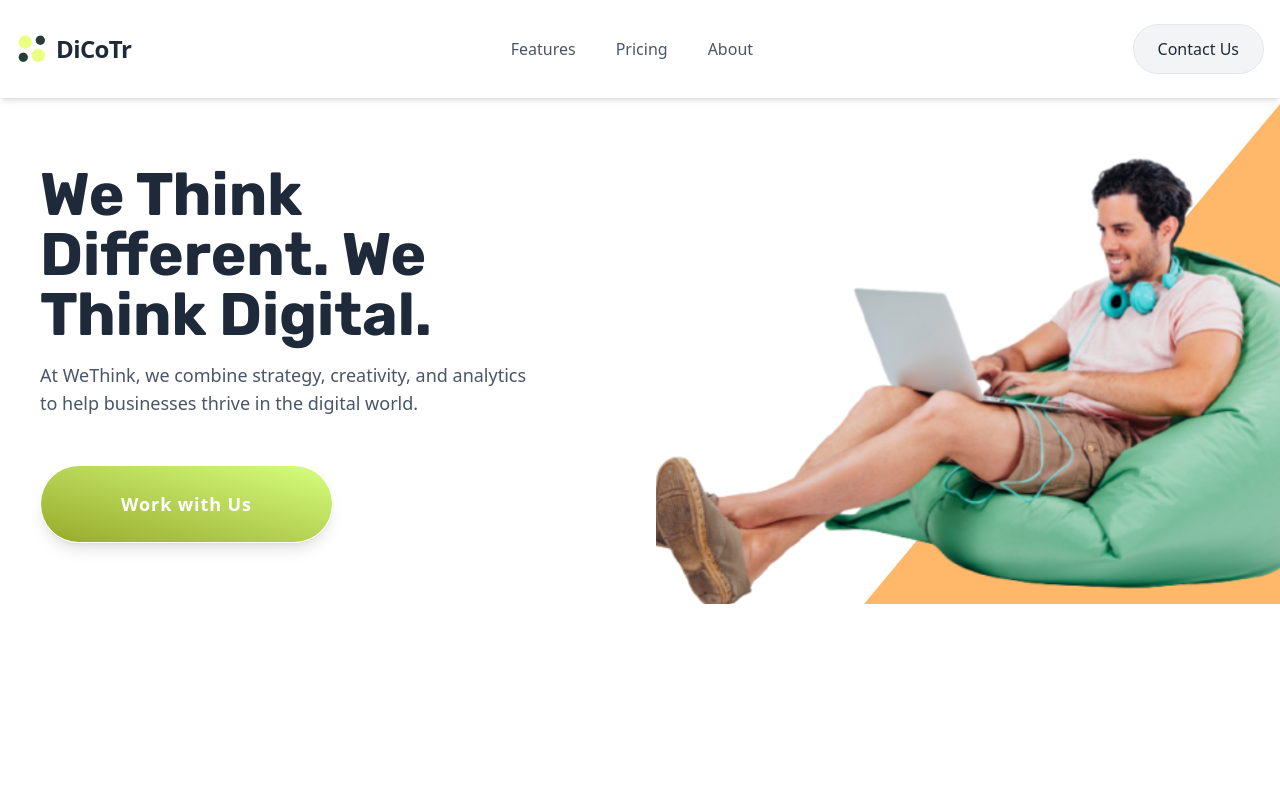
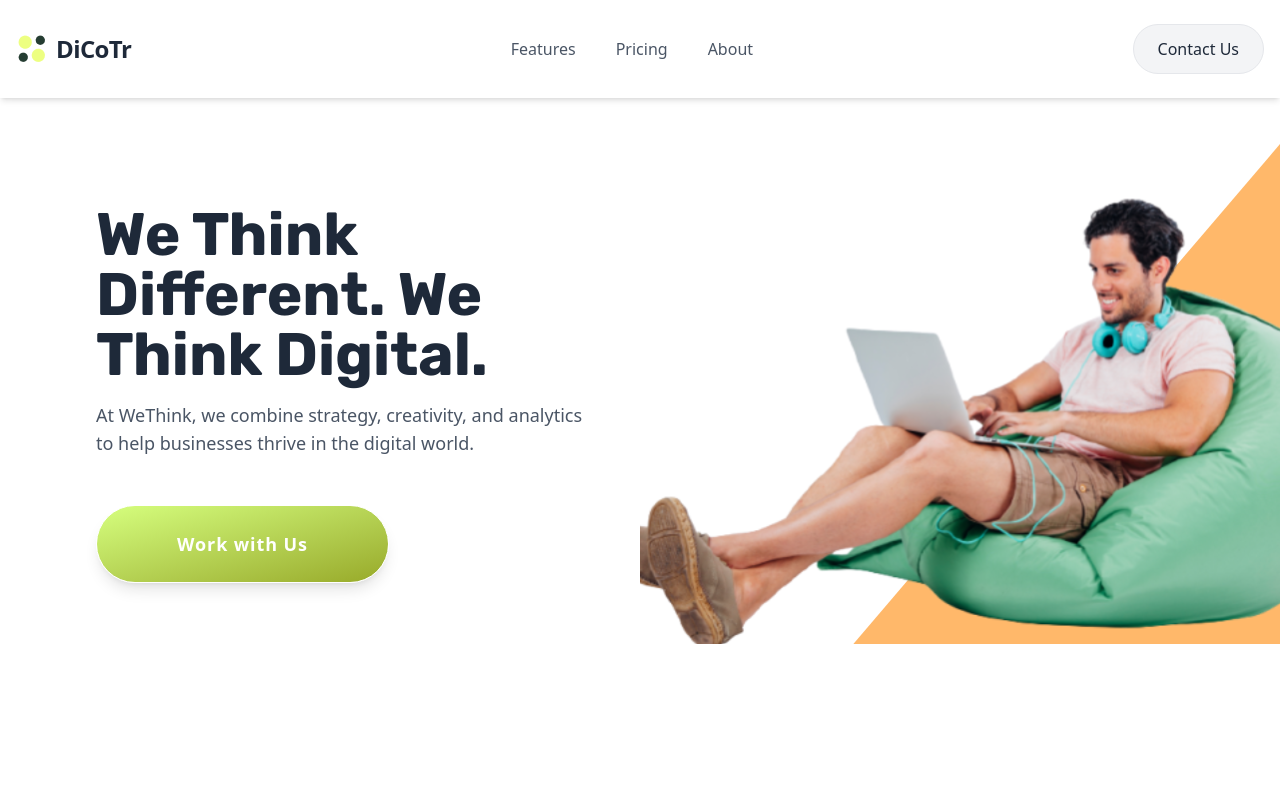
Before and after one commit to dicotr-ai/website, a Next.js app: page /about in a window 1280 px wide. Shown: the top 800 px of the page. Built offline with nearby package versions, Linux system fonts and the light colour scheme.

Commit message:
fewer changes in hero sec

```diff
--- a/app/components/pages/button.tsx
+++ b/app/components/pages/button.tsx
@@ -8,7 +8,7 @@ const Button = ({label,onClick}:ButtonProps) => {
     <div className="relative mt-12 w-[293px] h-[78px]">
       <button
         className="relative w-full h-full rounded-full
-                   bg-gradient-to-tr from-[#98AA28] to-[#D6FF7E]
+                   bg-gradient-to-tl from-[#98AA28] to-[#D6FF7E]
                    shadow-lg border border-white
                    text-white text-lg font-rubik font-semibold tracking-wider
                    cursor-pointer transition-all duration-300
--- a/app/components/pages/hero.tsx
+++ b/app/components/pages/hero.tsx
@@ -9,10 +9,13 @@ const rubik = Rubik({
 
 const Hero = () => {
   return (
-    <main className="container mx-auto grid min-h-[80vh] items-center gap-8 px-0 py-26 md:grid-cols-2">
+    <section className="relative min-h-[80vh] w-full overflow-hidden bg-white">
+      {/* <div className="container mx-auto grid min-h-[80vh] items-center gap-8 px-0 py-0 md:grid-cols-2 pt-54"> */}
+      <div className='container mx-auto relative'>
+          <div className="grid grid-cols-1 md:grid-cols-2 items-center pt-36">
           {/* Text Content */}
-      <div className="px-10">
-        <div className="text-left">
+          <div className="relative z-20 md:pr-10 px-24">
+            {/* <div className="text-left"> */}
               <h1 className={`${rubik.className} text-5xl font-black text-gray-800 md:text-6xl`}>
                 We Think Different. We <br /> Think Digital.
               </h1>
@@ -20,12 +23,13 @@ const Hero = () => {
                 At WeThink, we combine strategy, creativity, and analytics <br />
                 to help businesses thrive in the digital world.
               </p>
+              <div className="mt-6">
                 <Button label='Work with Us'/>
               </div>
           </div>
 
           {/* Image Section */}
-      <div className="relative h-[500px] w-full">
+          <div className="relative h-[500px] w-full px-0 -mt-10 md:mt-0 z-10">
             <div
               className="absolute right-0 top-0 h-full w-2/3 bg-orange-300"
               style={{ clipPath: "polygon(0 100%, 100% 100%, 100% 0)" }}
@@ -40,7 +44,9 @@ const Hero = () => {
               />
             </div>
           </div>
-    </main>
+        </div>
+      </div>
+    </section>
   );
 };
 
```
Lines whose indentation alone changed are shown as unchanged.
